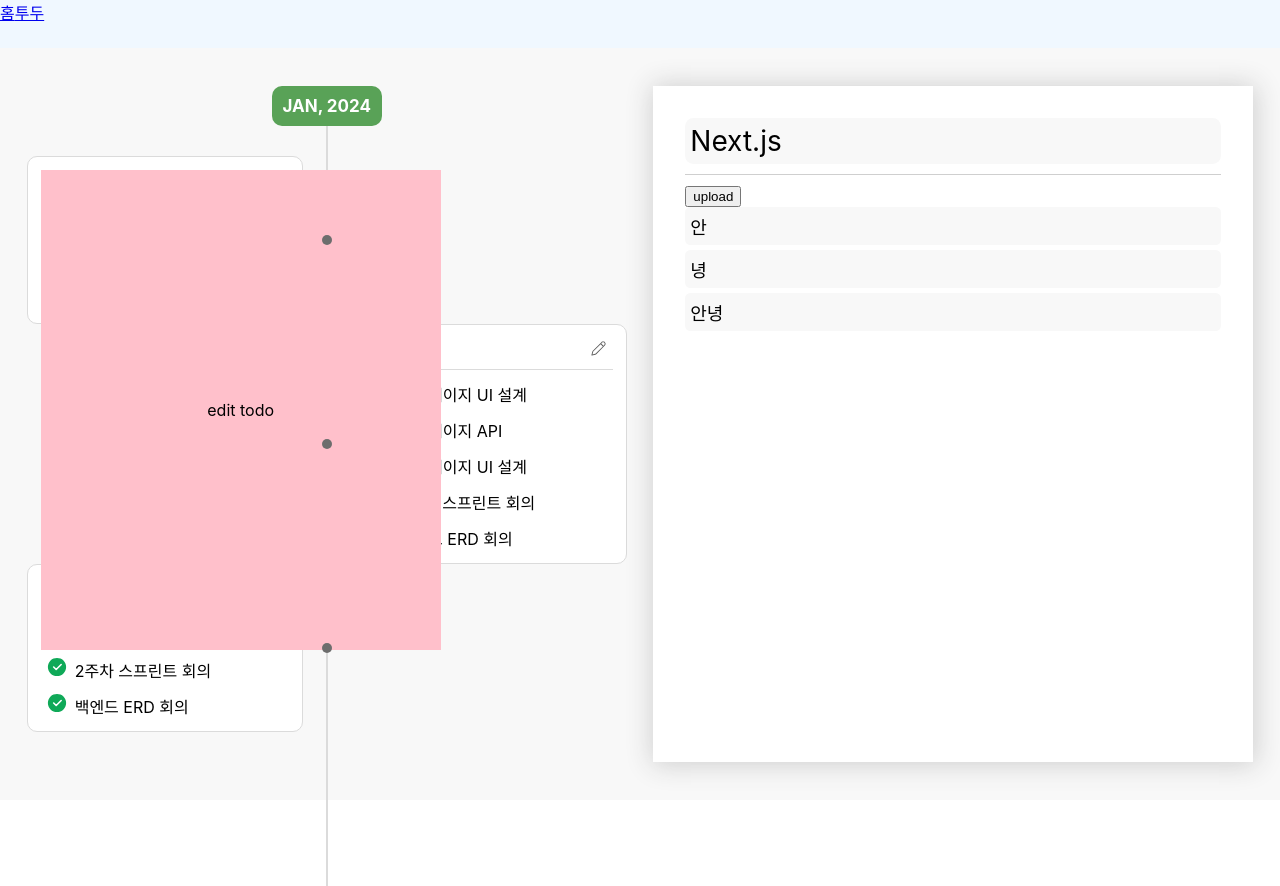
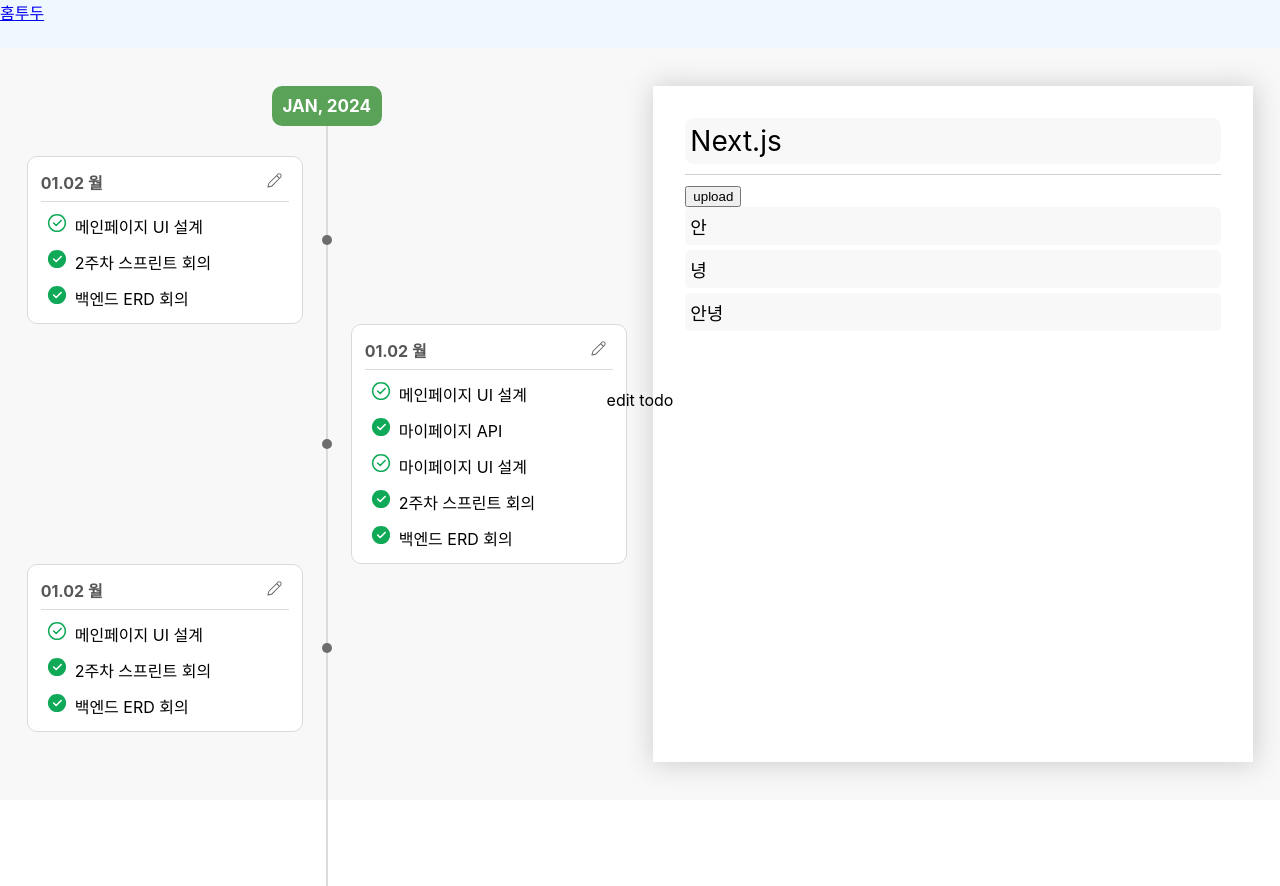
Before and after one commit to euniiiing/metudy, a React (Create React App) app in the folder client/: page /todo in a window 1280 px wide. Both pictures are taken after a click on the button 274 px from the left and 181 px from the top of the page. Built offline with nearby package versions, Linux system fonts and the light colour scheme.

Commit message:
Modal 컴포넌트에서 children 의 스타일 값에 관여하지 않도록 props 제거

```diff
--- a/client/src/components/common/Modal.tsx
+++ b/client/src/components/common/Modal.tsx
@@ -1,38 +1,23 @@
-import React, { PropsWithChildren, useEffect } from "react";
+import React, { ReactNode } from "react";
 import styled from "styled-components";
 
-interface StyleProps {
-    top?: string;
-    left?: string;
-    right?: string;
-    width?: string;
-    height?: string;
-    backgroundcolor?: string;
-    borderRadius?: string;
-    padding?: string;
+interface ModalProps {
+    children: ReactNode;
     $ismodalon: boolean;
 }
 
-interface Props extends StyleProps {}
-
-const Modal = ({ children, ...props }: PropsWithChildren<Props>) => {
-    return <ModalLayout {...props}>{children}</ModalLayout>;
+const Modal = ({ children, ...props }: ModalProps) => {
+    return <StyledModal {...props}>{children}</StyledModal>;
 };
 
-const ModalLayout = styled("div")<StyleProps>`
+const StyledModal = styled.div<{ $ismodalon: boolean }>`
     display: ${({ $ismodalon }) => ($ismodalon ? "flex" : "none")};
     position: absolute;
-    background-color: ${({ backgroundcolor }) => backgroundcolor || "gray"};
-    top: ${({ top }) => top || ""};
-    right: ${({ right }) => right || ""};
-    left: ${({ left }) => left || ""};
-    width: ${({ width }) => width || 0};
-    height: ${({ height }) => height || 0};
-    padding: ${({ padding }) => padding || 0};
-    border-radius: ${({ borderRadius }) => borderRadius ?? 0};
-    /* transform: translate(-50%, -50%); */
-    justify-content: center;
+    top: 50%;
+    left: 50%;
+    transform: translate(-50%, -50%);
     align-items: center;
+    z-index: 100;
 `;
 
 export default Modal;
--- a/client/src/components/todo/TodoCard.tsx
+++ b/client/src/components/todo/TodoCard.tsx
@@ -19,9 +19,7 @@ const TodoCard = ({ todoListOfDay }: TodoCardProps) => {
 
     return (
         <StyledTodoCard>
-            <Modal $ismodalon={openEditModal} width="25em" height="30em" backgroundcolor="pink">
-                edit todo
-            </Modal>
+            <Modal $ismodalon={openEditModal}>edit todo</Modal>
             <Header>
                 <Day>01.02 월</Day>
                 {isToday() && (
```
